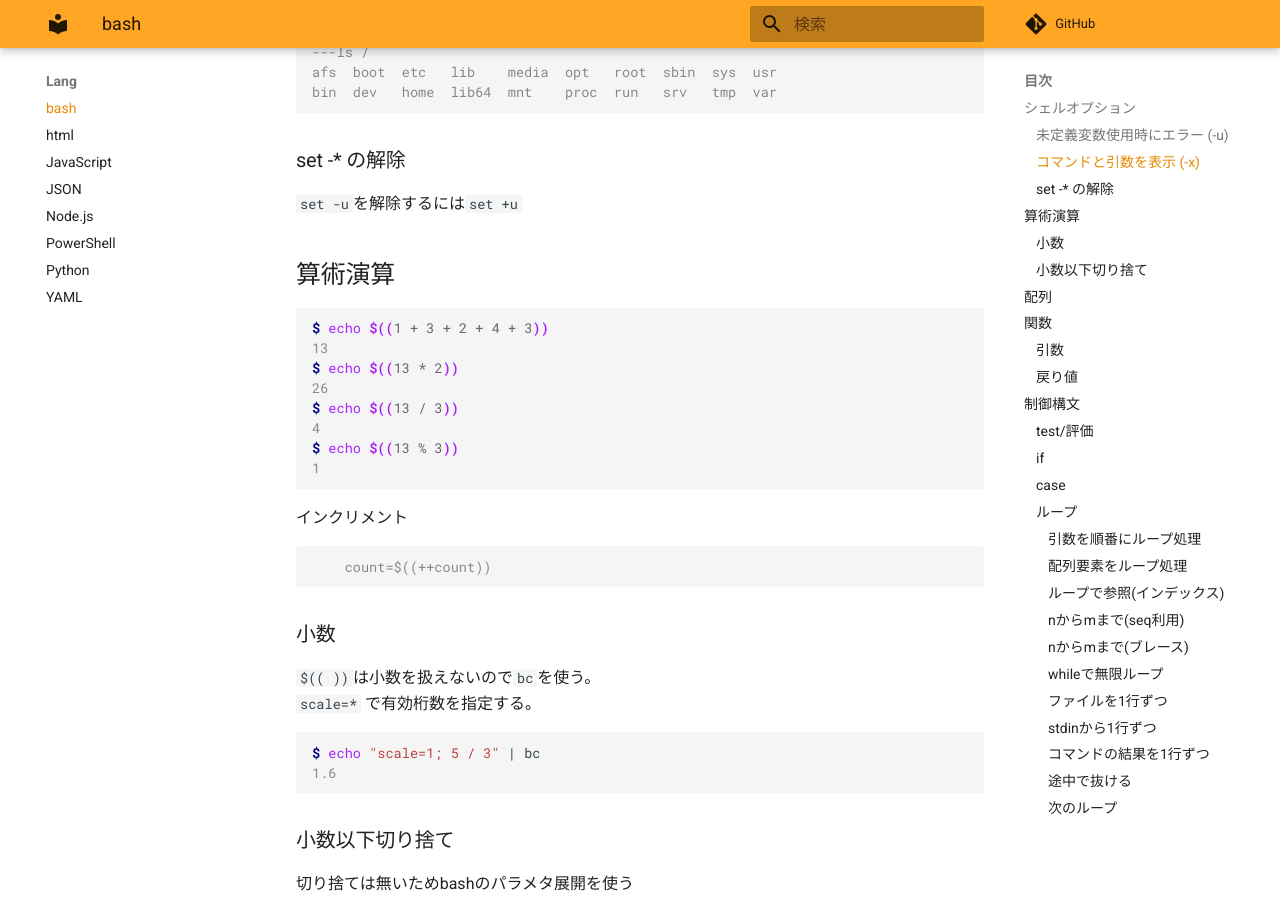
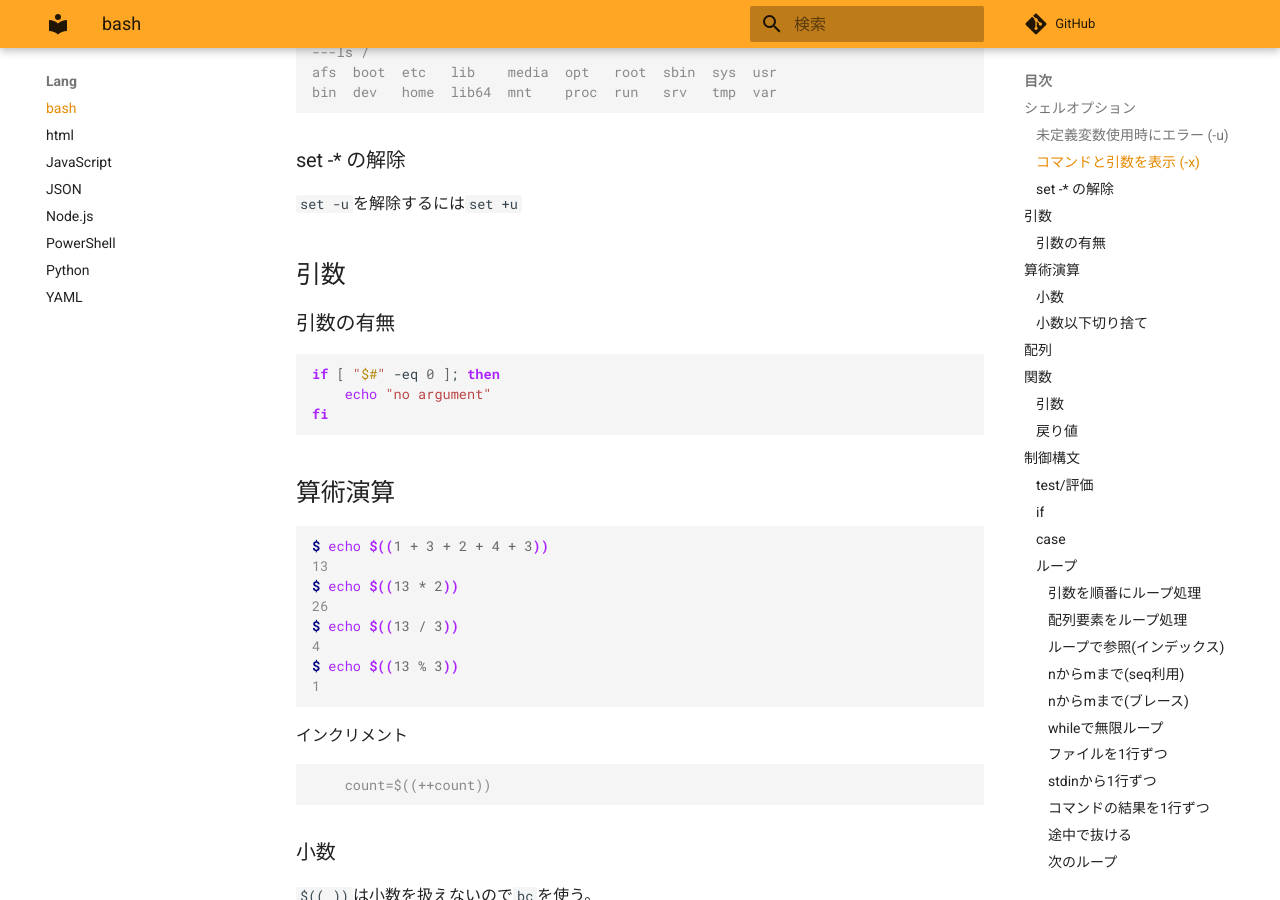
Before and after one commit to zaki-lknr/docs, an MkDocs documentation site: the page built from docs/lang/bash.md, in a window 1280 px wide and 900 px high, scrolled down 971 px. Built offline with MkDocs 1.6.1 and Material for MkDocs 9.7.7, drawn with Linux system fonts in a browser that asks for light colours; comment, search, counter and statistics services are not loaded.

Commit message:
add: lang/bash: 引数の有無チェック

````diff
--- a/docs/lang/bash.md
+++ b/docs/lang/bash.md
@@ -47,6 +47,16 @@ bin  dev   home  lib64  mnt    proc  run   srv   tmp  var
 ### set -* の解除
 
 `set -u`を解除するには`set +u`
+
+## 引数
+
+### 引数の有無
+
+```sh
+if [ "$#" -eq 0 ]; then
+    echo "no argument"
+fi
+```
 
 ## 算術演算
 
````
